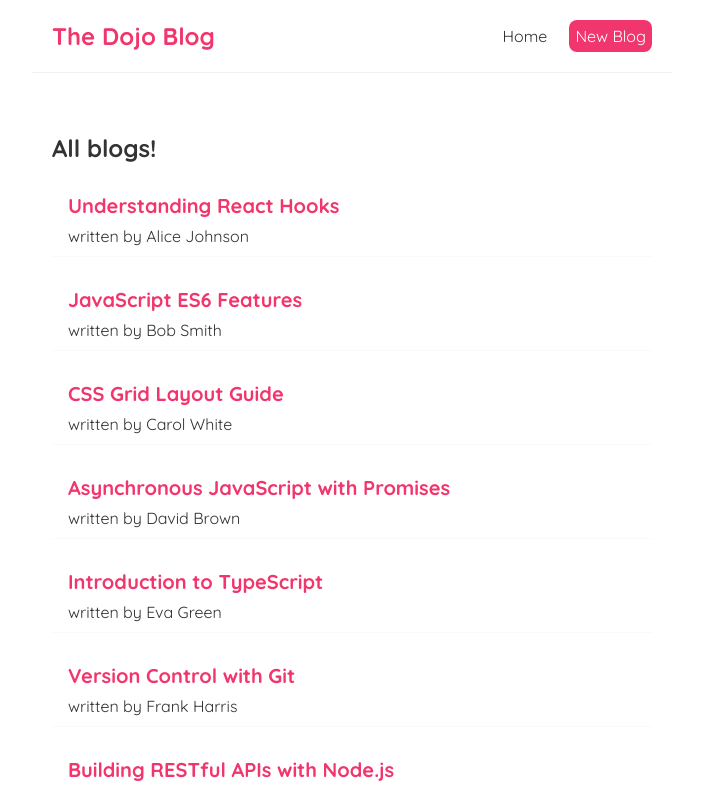
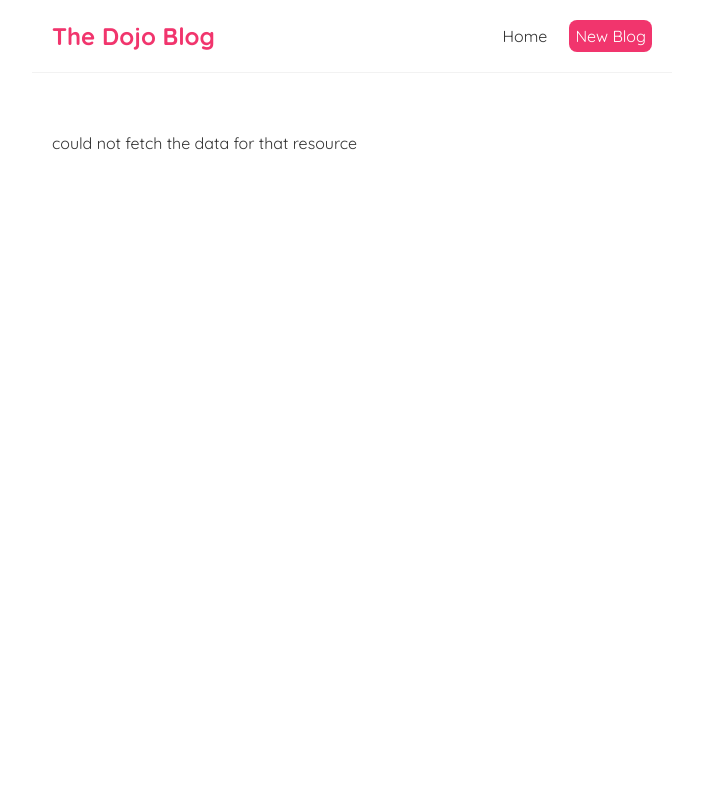
Before and after one commit to krishnactive/blog, a React (Create React App) app: page / in a window 1280 px wide. Shown: the top 792 px of the page, without its empty margins (288-991 px from the left). Built offline with nearby package versions, Linux system fonts and the light colour scheme; no server answers; data requests are answered from the project's data file.

Commit message:
Handling Fetch data ie displaying and managing

```diff
--- a/src/Home.js
+++ b/src/Home.js
@@ -3,22 +3,44 @@
 const Home = () => {
     const [blogs, setBlogs] = useState(null);
     const [isPending, setIsPending] = useState(true); //while data is being fetched then loading is displayed after while not
-
+    const [error, setError] = useState(null);
+    //ok property of fetch api In JavaScript (and particularly in the context of the Fetch API),
+     //the res.ok property is a boolean that indicates whether the HTTP response was successful.
+     // It is true if the status code of the response is in the range 200–299, which generally signifies a successful response
+    //  true if the response status code is between 200 and 299
+    // false if the response status code is outside that range (like 404, 500, etc.).
+    // if we console res then ok will be shown as a property which is a boolean which tells that response was successfully processed or not
+    // if false then we throw a error and will be catched by the .catch property or function
+    // instead of console we can also store in a state
+    // if we change the api which does't exists then ok will be false // that end point is faulty // that will make request to server, the server will send an error back so ok will be fire and error will be thrown
+    // storing the error is some kind of state
+    // in return of Home we can do conditional rendering if we have a value for error so again conditional rendering error
+     // conditional rendering means that exist then only we render it making div h1 or other property that wiil be show on the screen
     useEffect(()=>{
        setTimeout(() => {
-        fetch('http://localhost:8000/blogs')
+        fetch('http://localhost:8000/blogss') //blogs
             .then(res => {
+                if(!res.ok){
+                    throw Error('could not fetch the data for that resource');
+                }
                 return res.json();
             })
             .then(data => {
                 setBlogs(data);
                 setIsPending(false);
-        });
+                setError(null);
+            })
+            .catch( err =>{
+                // console.log(err.message);
+                setIsPending(false);
+                setError(err.message);
+            }) //catch any kind of network error and fire this function //generally connection error
        }, 1000);//fetch function will work after 1 second that is 1000ms never do this because it takes additional one second along with time taken for fetching data
     }, []);
 
     return (
         <div className="Home">
+            {error && <div>{error}</div>}
             {isPending && <div>Loading...</div>}
             {blogs&&<BlogList blogs = {blogs} title = "All blogs!" />}
 
```
Lines whose indentation alone changed are shown as unchanged.
